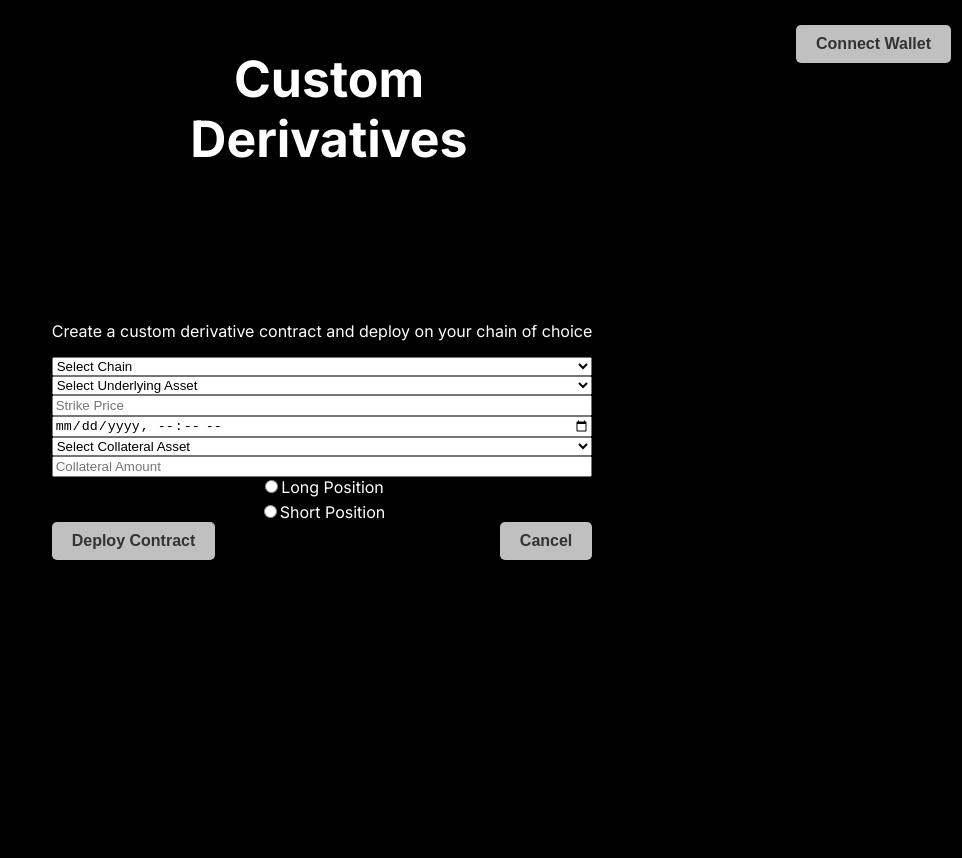
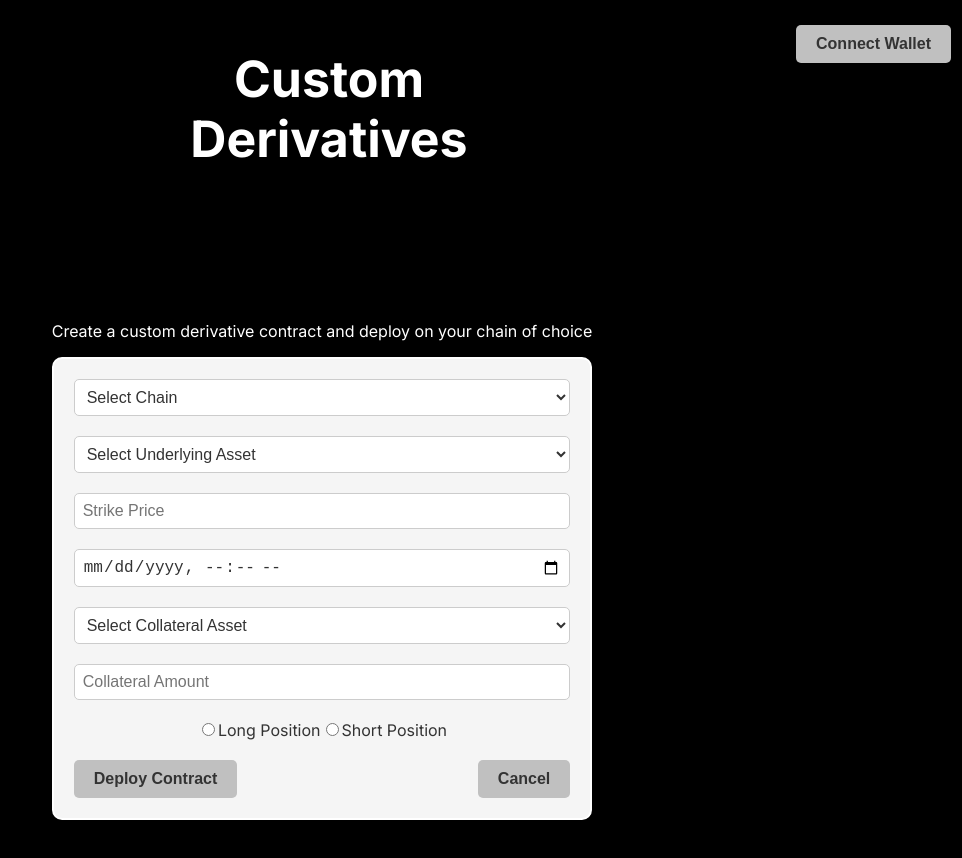
Before and after one commit to palmcivet7/custom-derivatives, a Next.js app in the folder frontend/: page / in a window 1280 px wide. Both pictures are taken after a click on the button "Create Contract". Shown: the top 858 px of the page, without its empty margins (318-1280 px from the left). Built offline with nearby package versions, Linux system fonts and the light colour scheme.

Commit message:
style contract creation form

```diff
--- a/frontend/components/DeploySection.js
+++ b/frontend/components/DeploySection.js
@@ -101,6 +101,7 @@ const DeploySection = () => {
 
             {/* Radio buttons for long/short position */}
             <div className={styles.formElement}>
+              <div className={styles.tradePosition}>
                 <label>
                   <input
                     type="radio"
@@ -122,6 +123,7 @@ const DeploySection = () => {
                   Short Position
                 </label>
               </div>
+            </div>
 
             <div className={styles.buttons}>
               <button type="submit">Deploy Contract</button>
--- a/frontend/styles/DeploySection.module.css
+++ b/frontend/styles/DeploySection.module.css
@@ -1,25 +1,58 @@
-/* DeploySection.module.css */
 .modal {
   display: flex;
   flex-direction: column;
   align-items: stretch;
-  gap: 10px; /* Adjust the gap between form elements as needed */
+  border: 2px solid white; /* White border for the form */
+  padding: 20px; /* Padding around the form */
+  border-radius: 10px; /* Rounded corners for the form */
+  background: #f5f5f5; /* Light background for the form */
 }
 
 .formElement {
   display: flex;
   flex-direction: column;
-  gap: 5px;
+  margin-bottom: 20px; /* Space below each form element */
+}
+
+.formElement:last-child {
+  margin-bottom: 0; /* Remove bottom margin for the last element */
+}
+
+.formElement select,
+.formElement input {
+  padding: 8px;
+  border: 1px solid #ccc; /* Border for form inputs */
+  border-radius: 5px; /* Rounded corners for inputs */
+  font-size: 1rem; /* Font size for inputs */
+  color: #333; /* Text color */
+  background: white; /* Background color */
+  outline: none; /* Remove default outline */
+}
+
+.formElement select:hover,
+.formElement input:hover {
+  border-color: #888; /* Change border color on hover */
+}
+
+.formElement select:focus,
+.formElement input:focus {
+  border-color: #007bff; /* Change border color on focus */
+}
+
+.tradePosition {
+  color: #333;
+  display: flex;
+  flex-direction: row;
+  justify-content: center;
 }
 
 .buttons {
   display: flex;
   justify-content: space-between;
-  gap: 10px;
 }
 
-/* Optional: Style for form labels */
 .label {
   margin-bottom: 5px;
   font-weight: bold;
+  color: #333; /* Color for labels */
 }
```
Lines whose indentation alone changed are shown as unchanged.
